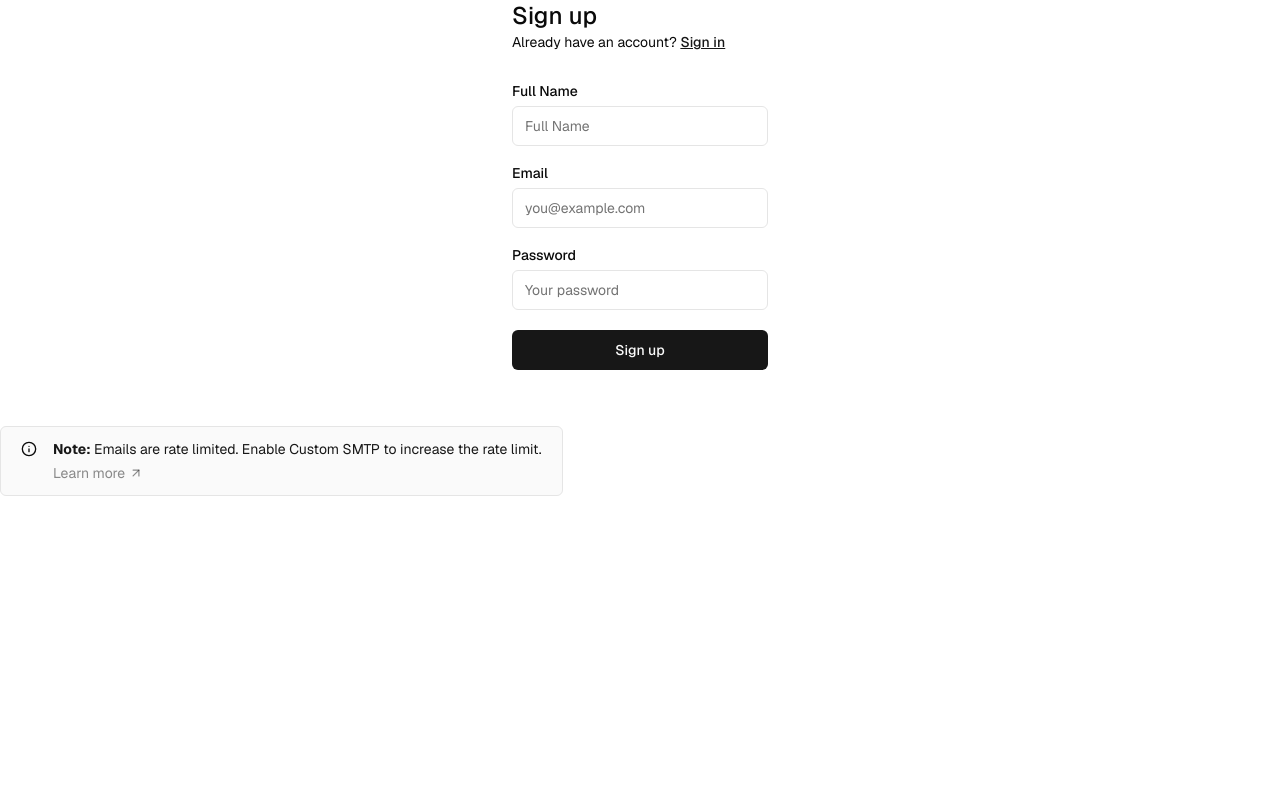
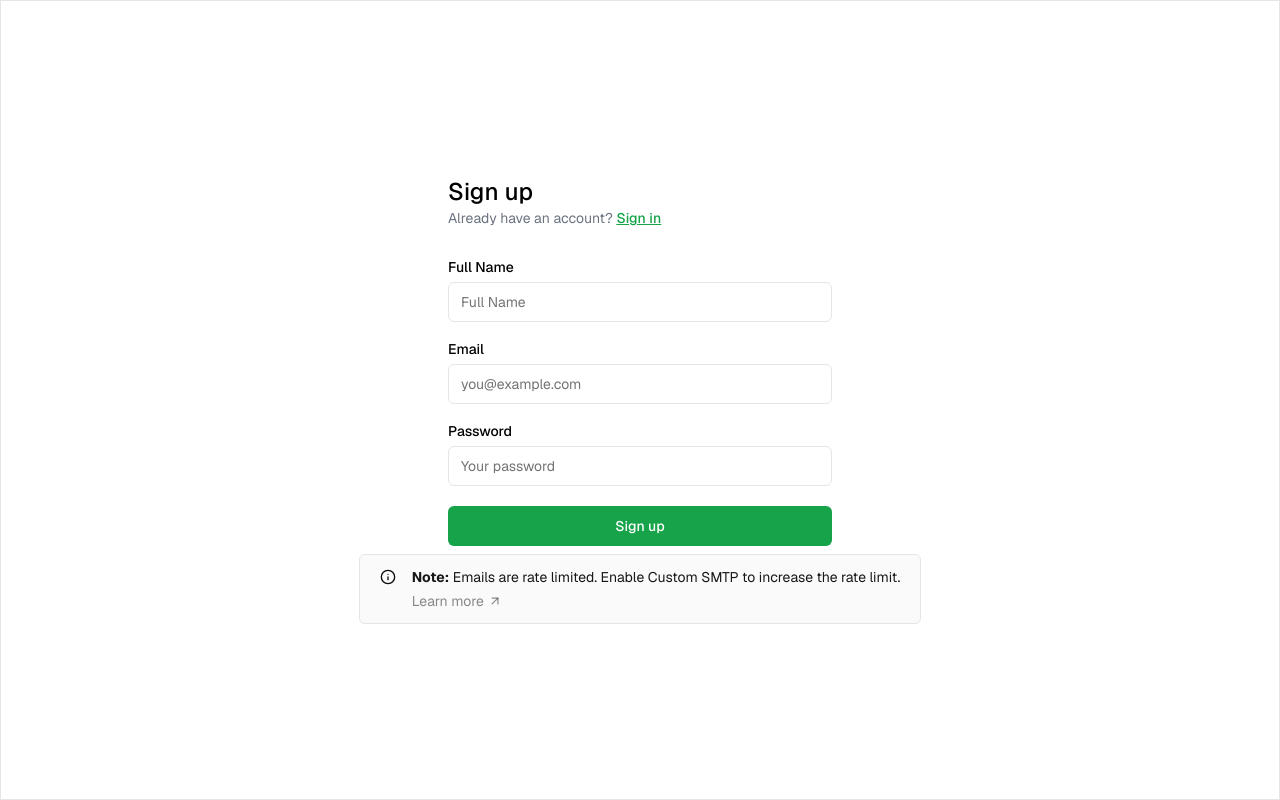
Before and after one commit to mdanjumkamali/converge, a Next.js app: page /sign-up in a window 1280 px wide. Built offline with nearby package versions, Linux system fonts and the light colour scheme.

Commit message:
Refactor Auth UI

```diff
--- a/app/(auth-pages)/layout.tsx
+++ b/app/(auth-pages)/layout.tsx
@@ -3,7 +3,5 @@ export default async function Layout({
 }: {
   children: React.ReactNode;
 }) {
-  return (
-    <div className="max-w-7xl flex flex-col gap-12 items-start">{children}</div>
-  );
+  return <div>{children}</div>;
 }
--- a/app/(auth-pages)/sign-in/page.tsx
+++ b/app/(auth-pages)/sign-in/page.tsx
@@ -8,21 +8,34 @@ import Link from "next/link";
 export default async function Login(props: { searchParams: Promise<Message> }) {
   const searchParams = await props.searchParams;
   return (
-    <form className="flex-1 flex flex-col min-w-64">
-      <h1 className="text-2xl font-medium">Sign in</h1>
-      <p className="text-sm text-foreground">
+    <div className="h-screen w-full bg-white flex items-center justify-center border">
+      <form className="flex flex-col w-96">
+        <h1 className="text-2xl font-medium text-black">Sign in</h1>
+        <p className="text-sm text-gray-500">
           Don't have an account?{" "}
-        <Link className="text-foreground font-medium underline" href="/sign-up">
+          <Link
+            className="text-green-600 font-medium underline"
+            href="/sign-up"
+          >
             Sign up
           </Link>
         </p>
-      <div className="flex flex-col gap-2 [&>input]:mb-3 mt-8">
-        <Label htmlFor="email">Email</Label>
-        <Input name="email" placeholder="you@example.com" required />
+        <div className="flex flex-col gap-2 [&>input]:mb-3 mt-8 ">
+          <Label htmlFor="email" className="text-black">
+            Email
+          </Label>
+          <Input
+            name="email"
+            placeholder="you@example.com"
+            required
+            className="bg-white text-black"
+          />
           <div className="flex justify-between items-center">
-          <Label htmlFor="password">Password</Label>
+            <Label htmlFor="password" className="text-black">
+              Password
+            </Label>
             <Link
-            className="text-xs text-foreground underline"
+              className="text-xs text-foreground underline "
               href="/forgot-password"
             >
               Forgot Password?
@@ -33,6 +46,7 @@ export default async function Login(props: { searchParams: Promise<Message> }) {
             name="password"
             placeholder="Your password"
             required
+            className="bg-white text-black"
           />
           <SubmitButton pendingText="Signing In..." formAction={signInAction}>
             Sign in
@@ -40,5 +54,6 @@ export default async function Login(props: { searchParams: Promise<Message> }) {
           <FormMessage message={searchParams} />
         </div>
       </form>
+    </div>
   );
 }
--- a/app/(auth-pages)/sign-up/page.tsx
+++ b/app/(auth-pages)/sign-up/page.tsx
@@ -19,34 +19,50 @@ export default async function Signup(props: {
   }
 
   return (
-    <>
-      <form className="flex flex-col min-w-64 max-w-64 mx-auto">
-        <h1 className="text-2xl font-medium">Sign up</h1>
-        <p className="text-sm text text-foreground">
+    <div className="h-screen w-full bg-white flex flex-col items-center justify-center border ">
+      <form className="flex flex-col w-96">
+        <h1 className="text-2xl font-medium text-black">Sign up</h1>
+        <p className="text-sm text text-gray-500">
           Already have an account?{" "}
-          <Link className="text-primary font-medium underline" href="/sign-in">
+          <Link
+            className="text-green-600 font-medium underline"
+            href="/sign-in"
+          >
             Sign in
           </Link>
         </p>
         <div className="flex flex-col gap-2 [&>input]:mb-3 mt-8">
-          <Label htmlFor="email">Full Name</Label>
+          <Label htmlFor="email" className="text-black">
+            Full Name
+          </Label>
           <Input
             type="text"
             name="name"
             placeholder="Full Name"
             minLength={4}
             required
+            className="text-black bg-white"
           />
-          <Label htmlFor="email">Email</Label>
-          <Input name="email" placeholder="you@example.com" required />
+          <Label htmlFor="email" className="text-black">
+            Email
+          </Label>
+          <Input
+            name="email"
+            placeholder="you@example.com"
+            required
+            className="text-black bg-white"
+          />
 
-          <Label htmlFor="password">Password</Label>
+          <Label htmlFor="password" className="text-black">
+            Password
+          </Label>
           <Input
             type="password"
             name="password"
             placeholder="Your password"
             minLength={6}
             required
+            className="text-black bg-white"
           />
 
           <SubmitButton formAction={signUpAction} pendingText="Signing up...">
@@ -56,6 +72,6 @@ export default async function Signup(props: {
         </div>
       </form>
       <SmtpMessage />
-    </>
+    </div>
   );
 }
--- a/app/(dashbaord)/layout.tsx
+++ b/app/(dashbaord)/layout.tsx
@@ -9,7 +9,7 @@ export default function DashboardLayout({
   return (
     <div className="bg-white h-screen flex justify-between">
       <LeftSidebar />
-      <main className="w-full">
+      <main className="w-full overflow-hidden">
         <TopHeader />
         {children}
       </main>
--- a/app/actions.ts
+++ b/app/actions.ts
@@ -57,7 +57,7 @@ export const signInAction = async (formData: FormData) => {
     return encodedRedirect("error", "/sign-in", error.message);
   }
 
-  return redirect("/protected");
+  return redirect("/chat");
 };
 
 export const forgotPasswordAction = async (formData: FormData) => {
--- a/app/auth/callback/route.ts
+++ b/app/auth/callback/route.ts
@@ -20,5 +20,5 @@ export async function GET(request: Request) {
   }
 
   // URL to redirect to after sign up process completes
-  return NextResponse.redirect(`${origin}/protected`);
+  return NextResponse.redirect(`${origin}/chat`);
 }
--- a/components/chat/chat-header.tsx
+++ b/components/chat/chat-header.tsx
@@ -18,7 +18,7 @@ const ChatHeader: React.FC<ChatHeaderProps> = ({
   participants,
 }) => {
   return (
-    <div className="w-full border-b h-16 px-5 flex items-center justify-between border-gray-100 shadow-sm">
+    <div className="w-full border-b  p-[0.6rem] flex items-center justify-between border-gray-100 shadow-sm">
       <div className="flex gap-4 items-center">
         <div className="bg-gray-200 rounded-full flex items-center justify-center w-10 h-10">
           {avatar}
--- a/components/submit-button.tsx
+++ b/components/submit-button.tsx
@@ -16,7 +16,12 @@ export function SubmitButton({
   const { pending } = useFormStatus();
 
   return (
-    <Button type="submit" aria-disabled={pending} {...props}>
+    <Button
+      type="submit"
+      aria-disabled={pending}
+      {...props}
+      className="bg-green-600 text-white hover:bg-green-700 hover:text-white"
+    >
       {pending ? pendingText : children}
     </Button>
   );
```
Also changed, not shown: utils/supabase/middleware.ts (+4 -4 lines). Lines whose indentation alone changed are shown as unchanged.
